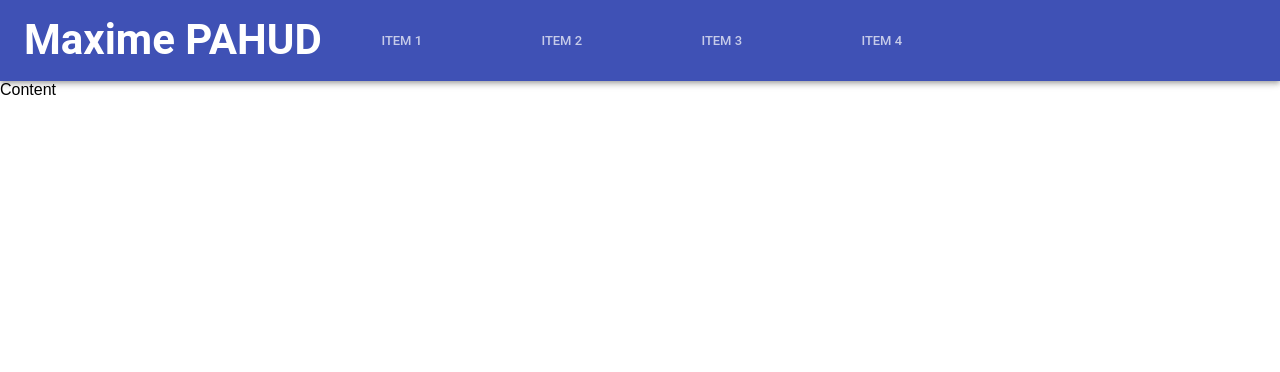
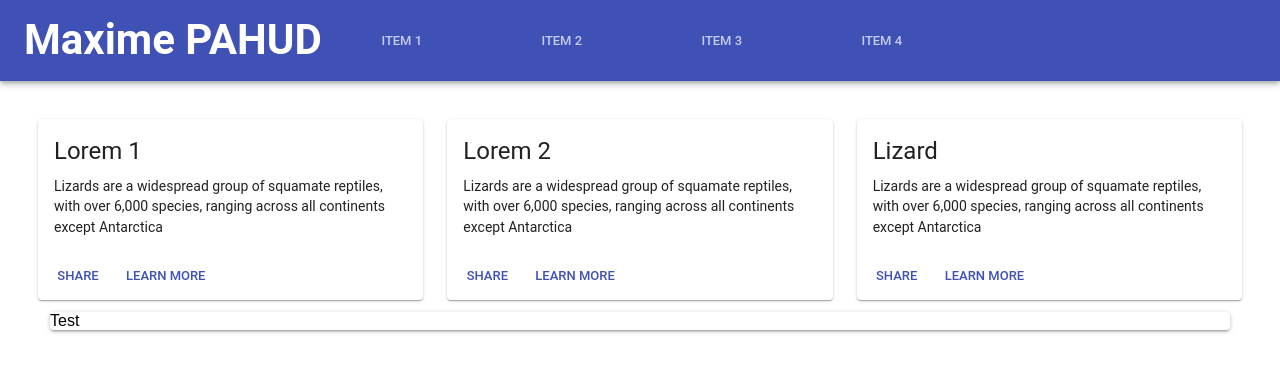
Before and after one commit to MaxPah/MapahV2, a React (Create React App) app: page / in a window 1280 px wide. Shown: the top 372 px of the page. Built offline with nearby package versions, Linux system fonts and the light colour scheme; grey boxes are pictures that could not be loaded.

Commit message:
Test grid

```diff
--- a/src/components/Content/Content.js
+++ b/src/components/Content/Content.js
@@ -1,10 +1,114 @@
 import React from 'react'
+import Grid from '@material-ui/core/Grid';
+import Paper from '@material-ui/core/Paper';
+import Card from '@material-ui/core/Card';
+import CardActionArea from '@material-ui/core/CardActionArea';
+import CardActions from '@material-ui/core/CardActions';
+import CardContent from '@material-ui/core/CardContent';
+import CardMedia from '@material-ui/core/CardMedia';
+import Button from '@material-ui/core/Button';
+import Typography from '@material-ui/core/Typography';
 
 const Content = () => {
+    // const { classes } = props;
+
     return(
-        <div className={'main'}>
-            Content
-        </div>
+        <Grid container style={{ padding: 50}} spacing={24} className={'main'} >
+            <Grid container spacing={24} className={'block-interest'}>
+                <Grid item xs>
+                    <Card className={'card__item'}>
+                        <CardActionArea>
+                            <CardMedia
+                                className={'card-media'}
+                                image="/static/images/cards/contemplative-reptile.jpg"
+                                title="Contemplative Reptile"
+                            />
+                            <CardContent>
+                                <Typography gutterBottom variant="headline" component="h2">
+                                    Lorem 1
+                                </Typography>
+                                <Typography component="p">
+                                    Lizards are a widespread group of squamate reptiles, with over 6,000 species, ranging
+                                    across all continents except Antarctica
+                                </Typography>
+                            </CardContent>
+                        </CardActionArea>
+                        <CardActions>
+                            <Button size="small" color="primary">
+                                Share
+                            </Button>
+                            <Button size="small" color="primary">
+                                Learn More
+                            </Button>
+                        </CardActions>
+                    </Card>
+                </Grid>
+                <Grid item xs>
+                    <Card className={'card__item'}>
+                    <CardActionArea>
+                        <CardMedia
+                            className={'card-media'}
+                            image="assets/img/trieves-panorama.jpg"
+                            title="Contemplative Reptile"
+                        />
+                        <CardContent>
+                            <Typography gutterBottom variant="headline" component="h2">
+                                Lorem 2
+                            </Typography>
+                            <Typography component="p">
+                                Lizards are a widespread group of squamate reptiles, with over 6,000 species, ranging
+                                across all continents except Antarctica
+                            </Typography>
+                        </CardContent>
+                    </CardActionArea>
+                    <CardActions>
+                        <Button size="small" color="primary">
+                            Share
+                        </Button>
+                        <Button size="small" color="primary">
+                            Learn More
+                        </Button>
+                    </CardActions>
+                </Card>
+                </Grid>
+                <Grid item xs>
+                    <Card className={'card__item'}>
+                    <CardActionArea>
+                        <CardMedia
+                            className={'card-media'}
+                            image="/static/images/cards/contemplative-reptile.jpg"
+                            title="Contemplative Reptile"
+                        />
+                        <CardContent>
+                            <Typography gutterBottom variant="headline" component="h2">
+                                Lizard
+                            </Typography>
+                            <Typography component="p">
+                                Lizards are a widespread group of squamate reptiles, with over 6,000 species, ranging
+                                across all continents except Antarctica
+                            </Typography>
+                        </CardContent>
+                    </CardActionArea>
+                    <CardActions>
+                        <Button size="small" color="primary">
+                            Share
+                        </Button>
+                        <Button size="small" color="primary">
+                            Learn More
+                        </Button>
+                    </CardActions>
+                </Card>
+                </Grid>
+            </Grid>
+
+            <Grid item xs={12}>
+                <Paper>Test</Paper>
+            </Grid>
+        </Grid>
+
+
+
+
     )
 };
 
```
Also changed, not shown: src/assets/img/trieves-panorama.jpg (added).
